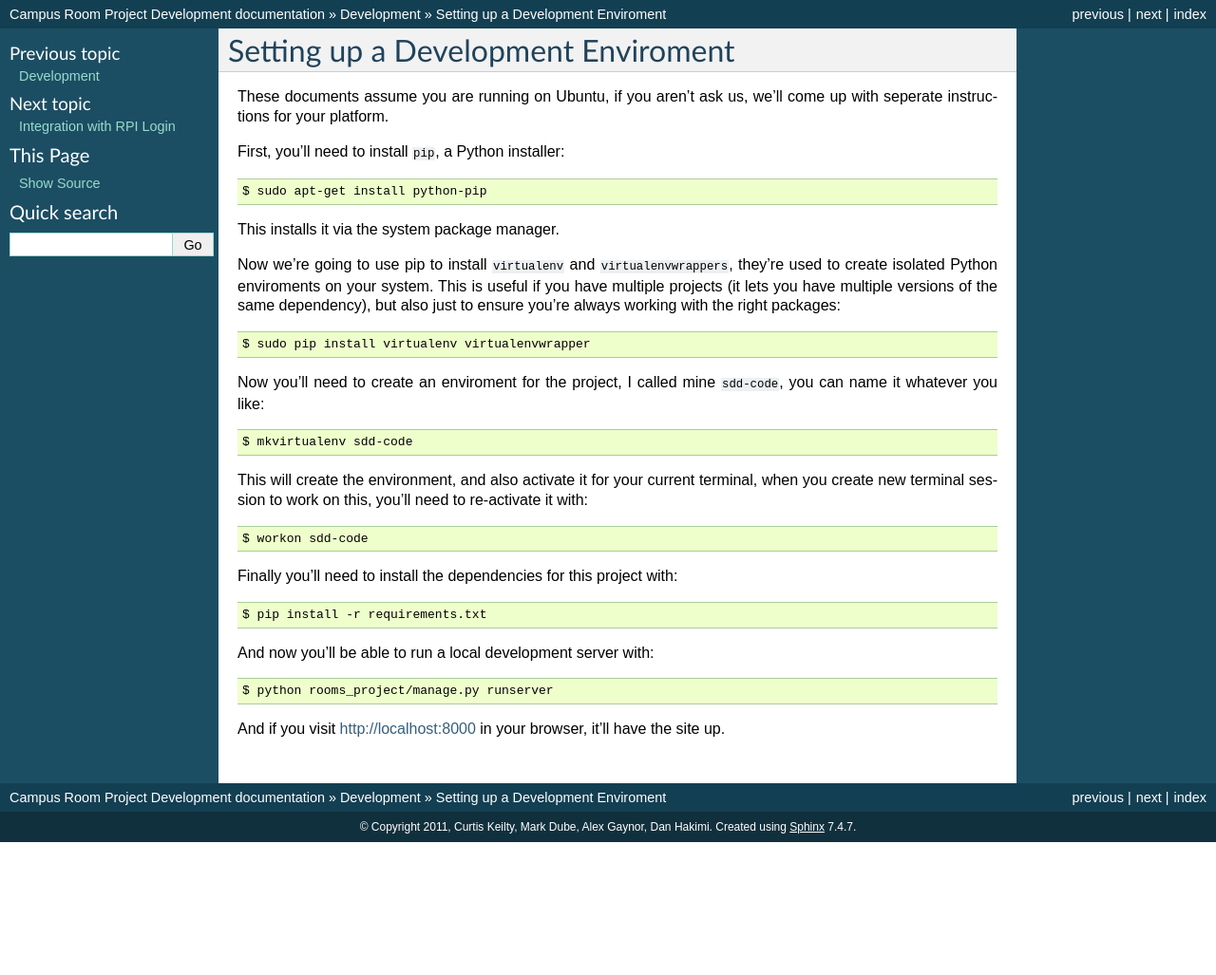
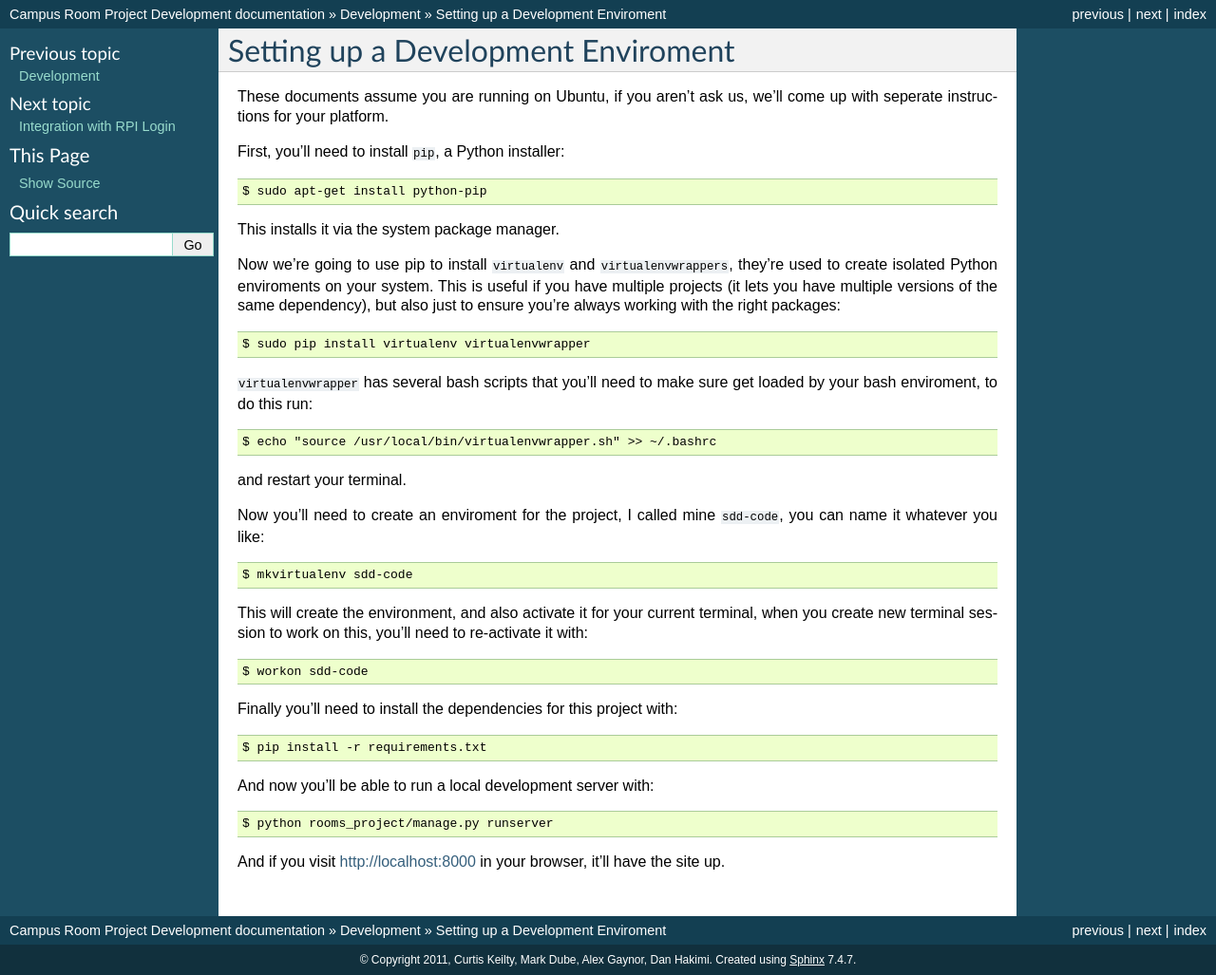
Before and after one commit to DanHakimi/Rooms, a Sphinx documentation site: the page built from docs/development/setting_up_enviroment.rst, in a window 1280 px wide. Shown: the whole page at 95% size. Built offline with Sphinx 7.4.7, drawn with Linux system fonts in a browser that asks for light colours; before the commit the page ends 900 px from its top, so only the background shows below that.

Commit message:
added missing step to the setting up docs.

```diff
--- a/docs/development/setting_up_enviroment.rst
+++ b/docs/development/setting_up_enviroment.rst
@@ -17,6 +17,13 @@ same dependency), but also just to ensure you're always working with the right
 packages::
 
     $ sudo pip install virtualenv virtualenvwrapper
+
+``virtualenvwrapper`` has several bash scripts that you'll need to make sure
+get loaded by your bash enviroment, to do this run::
+
+    $ echo "source /usr/local/bin/virtualenvwrapper.sh" >> ~/.bashrc
+
+and restart your terminal.
 
 Now you'll need to create an enviroment for the project, I called mine
 ``sdd-code``, you can name it whatever you like::
```
